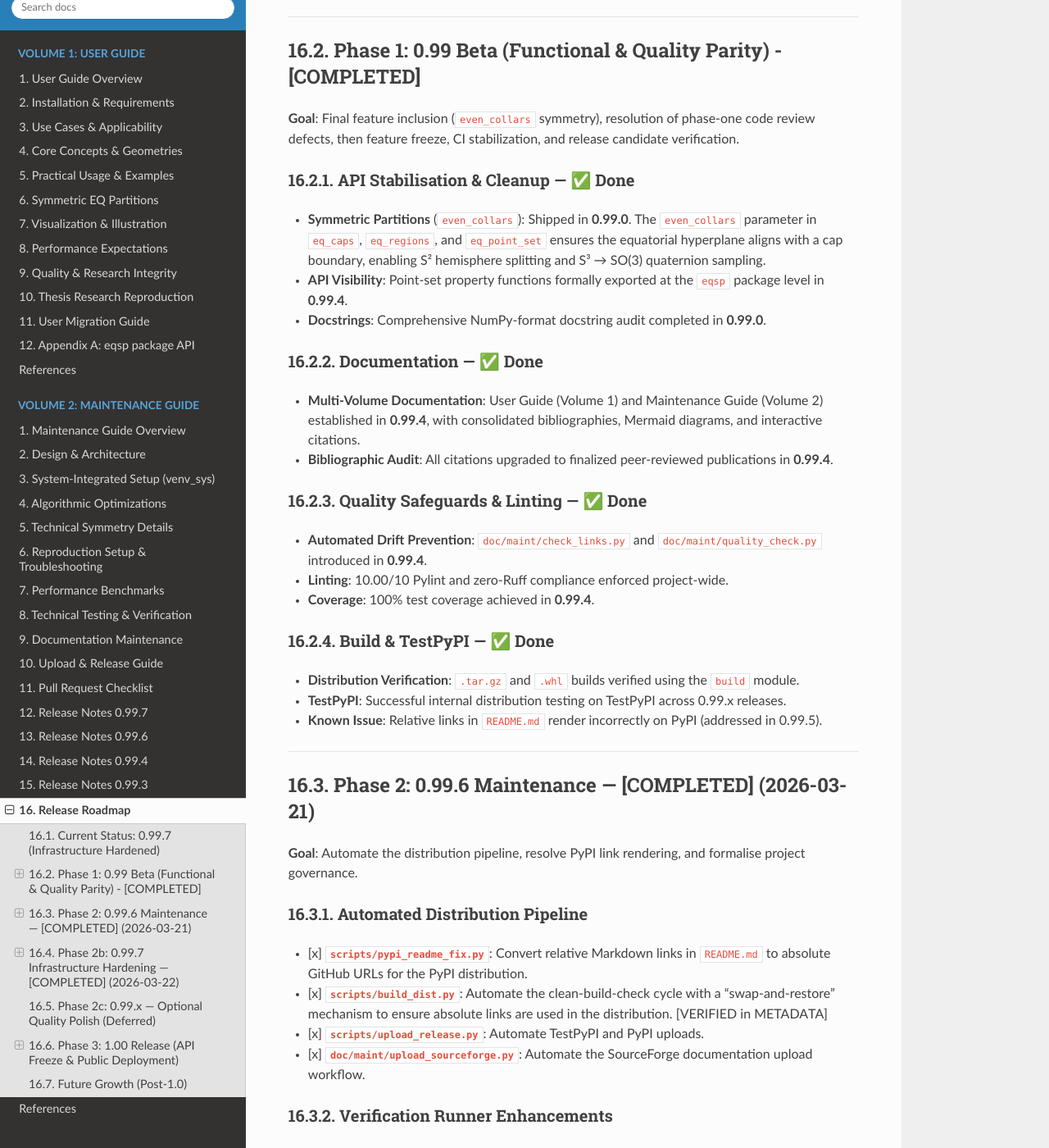
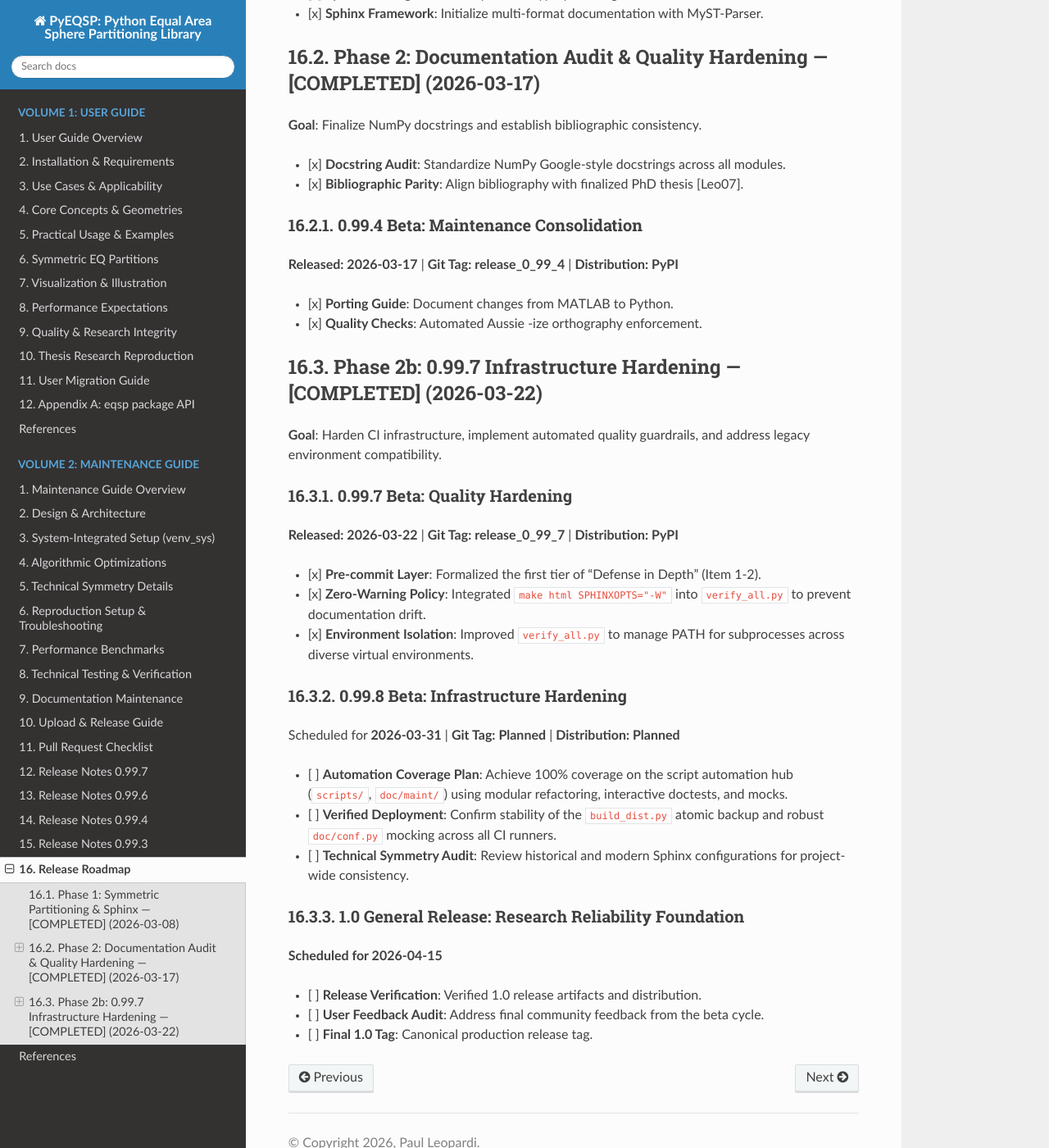
Before and after one commit to penguian/eqsp, a Sphinx documentation site: the page built from doc/internal/release_roadmap.md, in a window 1280 px wide and 1400 px high, scrolled down 388 px. Shown: the whole window at 82% size. Built offline with Sphinx 7.4.7 and the Read the Docs theme 3.1.0, drawn with Linux system fonts in a browser that asks for light colours; some of the changed text lies outside the part shown.

Commit message:
Update the release documentation

```diff
--- a/doc/internal/release_roadmap.md
+++ b/doc/internal/release_roadmap.md
@@ -1,111 +1,45 @@
-# Release Roadmap: PyEQSP
+# PyEQSP Release Roadmap
 
-This document outlines the technical path from the current **0.99.4** state to a production **1.00** release on PyPI. Beta testers and contributors can use this to understand the remaining milestones and stability goals.
+This roadmap outlines the development phases from the initial beta through the 1.0 general release.
 
-## Current Status: 0.99.7 (Infrastructure Hardened)
-The codebase has been successfully migrated from Matlab to a vectorized Python implementation. Core features, high-fidelity thesis reproduction scripts, and $O(\mathcal{N}^{0.6})$ scaling have been verified. Release 0.99.7 introduced strict automated quality guardrails and CI hardening.
+## Phase 1: Symmetric Partitioning & Sphinx — [COMPLETED] (2026-03-08)
+**Goal**: Implement `even_collars` and establish professional documentation.
 
----
+- [x] **Symmetric Logic**: Enable equatorial hyperplane alignment for S² and S³.
+- [x] **Sphinx Framework**: Initialize multi-format documentation with MyST-Parser.
 
-## Phase 1: 0.99 Beta (Functional & Quality Parity) - [COMPLETED]
-**Goal**: Final feature inclusion (`even_collars` symmetry), resolution of phase-one code review defects, then feature freeze, CI stabilization, and release candidate verification.
+## Phase 2: Documentation Audit & Quality Hardening — [COMPLETED] (2026-03-17)
+**Goal**: Finalize NumPy docstrings and establish bibliographic consistency.
 
-### API Stabilisation & Cleanup — ✅ Done
-- **Symmetric Partitions** (`even_collars`): Shipped in **0.99.0**. The `even_collars` parameter in `eq_caps`, `eq_regions`, and `eq_point_set` ensures the equatorial hyperplane aligns with a cap boundary, enabling S² hemisphere splitting and S³ → SO(3) quaternion sampling.
-- **API Visibility**: Point-set property functions formally exported at the `eqsp` package level in **0.99.4**.
-- **Docstrings**: Comprehensive NumPy-format docstring audit completed in **0.99.0**.
+- [x] **Docstring Audit**: Standardize NumPy Google-style docstrings across all modules.
+- [x] **Bibliographic Parity**: Align bibliography with finalized PhD thesis [Leo07].
 
-### Documentation — ✅ Done
-- **Multi-Volume Documentation**: User Guide (Volume 1) and Maintenance Guide (Volume 2) established in **0.99.4**, with consolidated bibliographies, Mermaid diagrams, and interactive citations.
-- **Bibliographic Audit**: All citations upgraded to finalized peer-reviewed publications in **0.99.4**.
+### 0.99.4 Beta: Maintenance Consolidation
+**Released: 2026-03-17** | **Git Tag: release_0_99_4** | **Distribution: PyPI**
 
-### Quality Safeguards & Linting — ✅ Done
-- **Automated Drift Prevention**: `doc/maint/check_links.py` and `doc/maint/quality_check.py` introduced in **0.99.4**.
-- **Linting**: 10.00/10 Pylint and zero-Ruff compliance enforced project-wide.
-- **Coverage**: 100% test coverage achieved in **0.99.4**.
-
-### Build & TestPyPI — ✅ Done
-- **Distribution Verification**: `.tar.gz` and `.whl` builds verified using the `build` module.
-- **TestPyPI**: Successful internal distribution testing on TestPyPI across 0.99.x releases.
-- **Known Issue**: Relative links in `README.md` render incorrectly on PyPI (addressed in 0.99.5).
-
----
-
-## Phase 2: 0.99.6 Maintenance — [COMPLETED] (2026-03-21)
-**Goal**: Automate the distribution pipeline, resolve PyPI link rendering, and formalise project governance.
-
-### Automated Distribution Pipeline
-- [x] **`scripts/pypi_readme_fix.py`**: Convert relative Markdown links in `README.md` to absolute GitHub URLs for the PyPI distribution.
-- [x] **`scripts/build_dist.py`**: Automate the clean-build-check cycle with a "swap-and-restore" mechanism to ensure absolute links are used in the distribution. [VERIFIED in METADATA]
-- [x] **`scripts/upload_release.py`**: Automate TestPyPI and PyPI uploads.
-- [x] **`doc/maint/upload_sourceforge.py`**: Automate the SourceForge documentation upload workflow.
-
-### Verification Runner Enhancements
-- [x] Extend Ruff/Pylint scans to include the new `scripts/` directory.
-- [x] Integrate `make doctest` into `verify_all.py`.
-- [x] Add `--pre-release` flag to `verify_all.py` (runs `build_dist.py` without uploading).
-
-### Project Governance
-- [x] **Role Matrix**: Define Owner, Administrator, Maintainer, and Contributor roles in the Maintenance Guide.
-- [x] **Security Audit**: Document credential management for PyPI tokens, CI secrets, and ReadTheDocs webhooks.
-
-### Testing
-- [x] Mock-based tests for all new distribution scripts in `scripts/`.
-
----
+- [x] **Porting Guide**: Document changes from MATLAB to Python.
+- [x] **Quality Checks**: Automated Aussie -ize orthography enforcement.
 
 ## Phase 2b: 0.99.7 Infrastructure Hardening — [COMPLETED] (2026-03-22)
 **Goal**: Harden CI infrastructure, implement automated quality guardrails, and address legacy environment compatibility.
 
-### CI & Environment
-- [x] **CI Hardening**: Resolve missing documentation dependencies and ensure 100% pass rate in headless environments via `unittest.mock`.
-- [x] **Ruff Compatibility**: Enforce flat-format `ruff.toml` for legacy environment compatibility.
+### 0.99.7 Beta: Quality Hardening
+**Released: 2026-03-22** | **Git Tag: release_0_99_7** | **Distribution: PyPI**
+
+- [x] **Pre-commit Layer**: Formalized the first tier of "Defense in Depth" (Item 1-2).
 - [x] **Zero-Warning Policy**: Integrated `make html SPHINXOPTS="-W"` into `verify_all.py` to prevent documentation drift.
+- [x] **Environment Isolation**: Improved `verify_all.py` to manage PATH for subprocesses across diverse virtual environments.
 
-### Automated Quality Guardrails (`quality_check.py`)
-- [x] **Positional-Only Violation Check**: Automatically prevent `N=100` keyword usage in docs for positional-only arguments.
-- [x] **Terminology Enforcement**: Automated checks for malformed ordinals (e.g. `2`-`rd`, `3`-`th`) and manifold naming ("N-sphere").
-- [x] **Pragma Verification**: Automated audit for orphaned or ineffective `# pragma: no cover` placements.
+### 0.99.8 Beta: Infrastructure Hardening
+Scheduled for **2026-03-31** | **Git Tag: Planned** | **Distribution: Planned**
 
-### Manual Verification
-- [x] **`doc/internal/pr_checklist.md`**: Establish a definitive manual checklist for all future maintainer Pull Requests.
+- [ ] **Automation Coverage Plan**: Achieve 100% coverage on the script automation hub (`scripts/`, `doc/maint/`) using modular refactoring, interactive doctests, and mocks.
+- [ ] **Verified Deployment**: Confirm stability of the `build_dist.py` atomic backup and robust `doc/conf.py` mocking across all CI runners.
+- [ ] **Technical Symmetry Audit**: Review historical and modern Sphinx configurations for project-wide consistency.
 
----
+### 1.0 General Release: Research Reliability Foundation
+**Scheduled for 2026-04-15**
 
-## Phase 2c: 0.99.x — Optional Quality Polish (Deferred)
-
-- [ ] **Vale Prose Linting**: Configure `vale` with the Google style base and custom rules for Australian English. Integrate as a warning-only step in `verify_all.py`.
-- [ ] **Sphinx Inventory Validation**: Upgrade `check_links.py` to check intersphinx targets via `objects.inv`. Prerequisite: adopt `intersphinx_mapping` in `doc/conf.py` for NumPy/SciPy.
-
----
-
-## Phase 3: 1.00 Release (API Freeze & Public Deployment)
-**Goal**: Lock the API surface, expand CI coverage, and execute the production deployment.
-
-### API Freeze & CI
-- [ ] **API Freeze**: Document the completed API freeze (signatures frozen at 0.99.0, exports at 0.99.4) in the Maintenance Guide; no new code change required.
-- [ ] **CI Matrix Expansion**: Expand GitHub Actions to test Python 3.11, 3.12, and 3.13 with Ruff and Pylint as a fast pre-merge gate.
-
-### Production Deployment
-- [ ] Bump version to `1.0.0` in `pyproject.toml`.
-- [ ] Update `CHANGELOG.md` with the 1.00 entry.
-- [ ] Run `scripts/upload_release.py --testpypi` and perform a visual audit.
-- [ ] Create signed tag: `git tag -s v1.0.0 -m "PyEQSP 1.0.0"` and push.
-- [ ] Run `scripts/upload_release.py --pypi` for production upload.
-- [ ] Update ReadTheDocs, SourceForge website, and SourceForge code repository.
-
-### Final Verification
-- [ ] **Clean-room Validation**: Install from PyPI in a fresh venv; confirm all PhD thesis reproduction scripts pass.
-- [ ] **Documentation Release**: Review Volume 1 and Volume 2 as official public-facing books. Confirm all developer-only artifacts are excluded from the public release branch.
-
----
-
-## Future Growth (Post-1.0)
-These items represent the long-term vision for the library:
-
-| Item | Description |
-|---|---|
-| **Compiled Kernels** | Port recursive collar loops to Cython or Numba for near-native C/LLVM speed. |
-| **Persistent Caching** | Disk-based or memory-resident caches for regional properties across sequential research runs. |
-| **Advanced Vectorization** | Research `awkward-array` ragged structures to remove loops over varying partition sizes $N$. |
-| **Intersphinx Integration** | Link PyEQSP docs to NumPy/SciPy API references; prerequisite for Phase 2b Sphinx Inventory Validation. |
+- [ ] **Release Verification**: Verified 1.0 release artifacts and distribution.
+- [ ] **User Feedback Audit**: Address final community feedback from the beta cycle.
+- [ ] **Final 1.0 Tag**: Canonical production release tag.
```
Also changed, not shown: CHANGELOG.md (+19 -2 lines).
